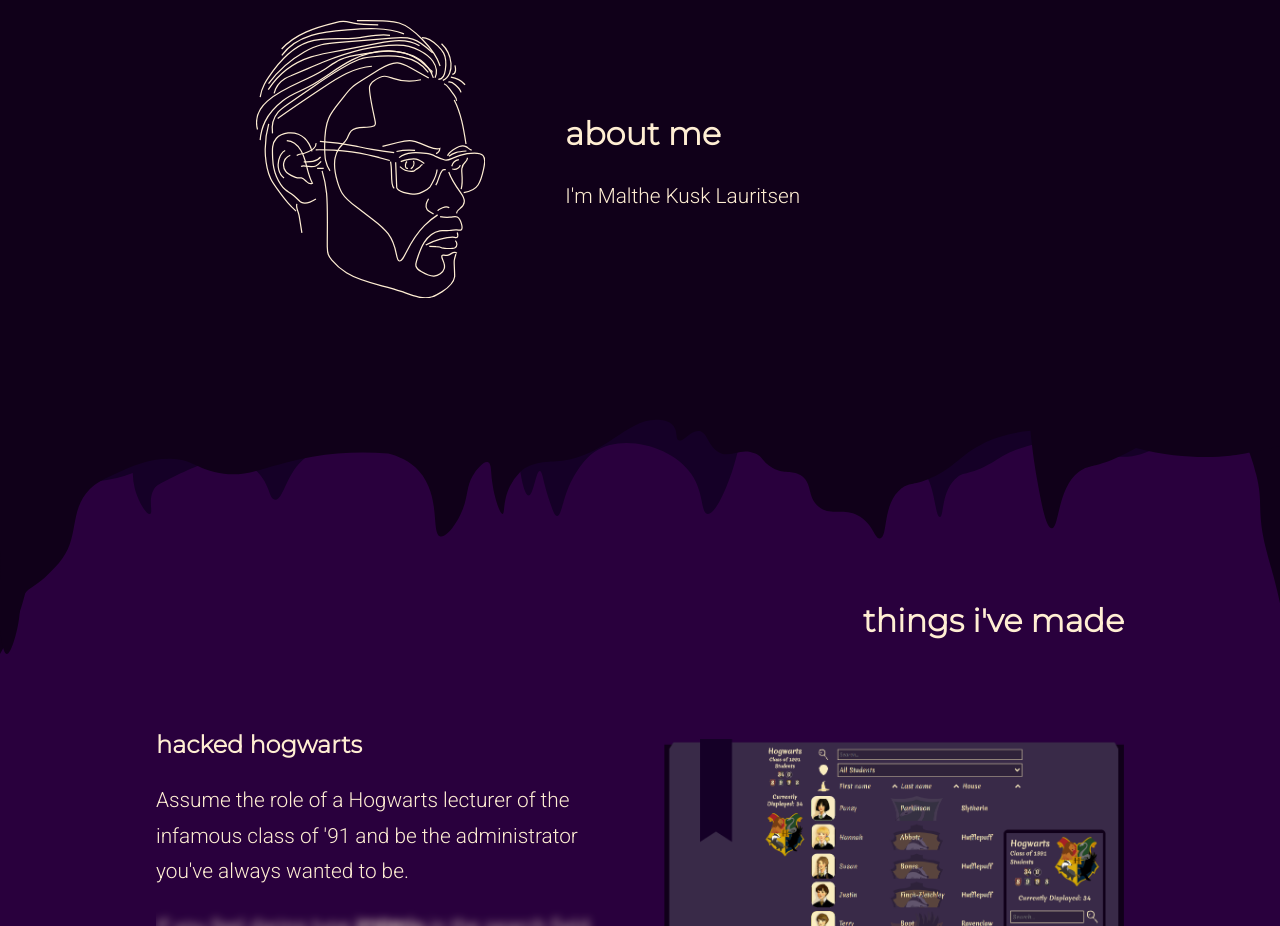
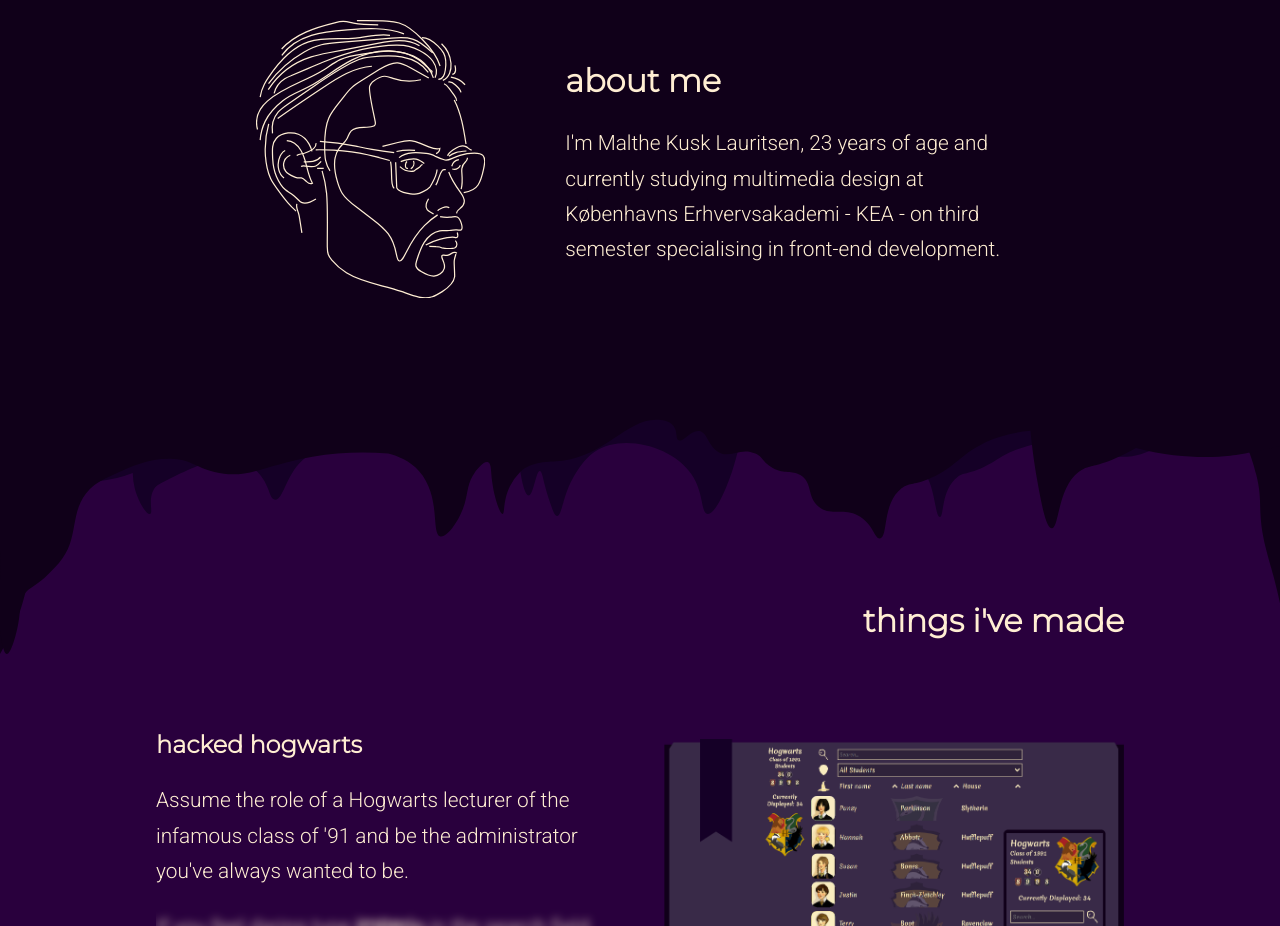
Before and after one commit to malthesers/portfolio, a plain HTML site: page index.html in a window 1280 px wide. Shown: the part 860-1786 px from the top of the page. Drawn offline with nearby package versions, Linux system fonts and the light colour scheme.

Commit message:
Updated bio text

```diff
--- a/index.html
+++ b/index.html
@@ -43,7 +43,8 @@
             <div class="about-bio">
                 <div class="about-bio-text-slide">
                     <h2>about me</h2>
-                    <p>I'm Malthe Kusk Lauritsen </p>
+                    <p>I'm Malthe Kusk Lauritsen, 23 years of age and currently studying multimedia design at Københavns Erhvervsakademi - KEA - on third semester specialising in front-end development.
+                    </p>
                 </div>
             </div>
             <div class="about-portrait">
```
